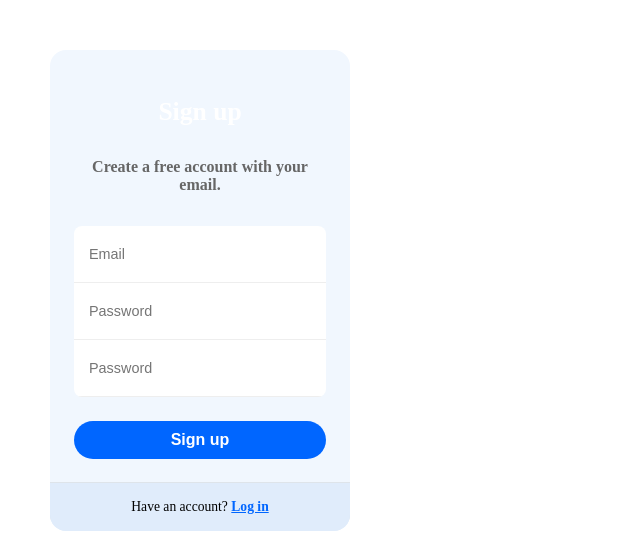
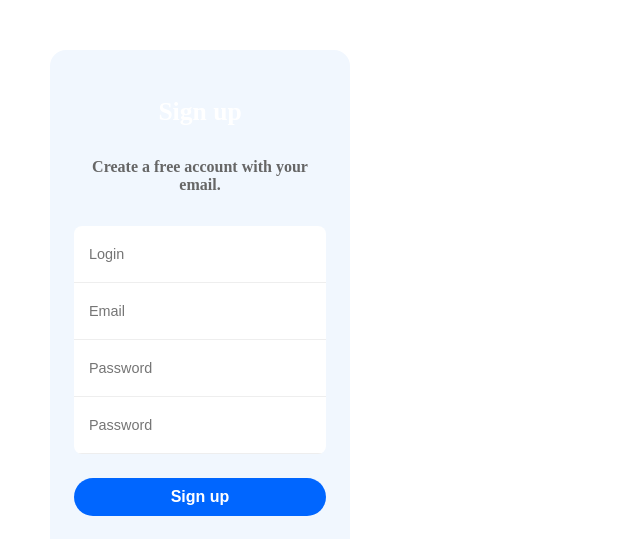
Before and after one commit to saintAg/jan_team, a PHP site: page /user/registration in a window 1280 px wide. Shown: the part 54-593 px from the top of the page, without its empty margins (0-640 px from the left). Run offline with PHP 8.4, Linux system fonts and the light colour scheme.

Commit message:
create add ;

```diff
--- a/app/controllers/BookingController.php
+++ b/app/controllers/BookingController.php
@@ -4,6 +4,9 @@ namespace app\controllers;
 
 class BookingController extends AbstractController
 {
+    /**
+     * @return mixed|void
+     */
 	public function index()
 	{
 		echo 'HELLO';
--- a/app/controllers/IndexController.php
+++ b/app/controllers/IndexController.php
@@ -4,7 +4,11 @@ namespace app\controllers;
 
 class IndexController extends AbstractController
 {
-	public function index()
+    /**
+     * @return void
+     * call render with index_index page in $view
+     */
+	public function index(): void
 	{
 		$this->view->render('index_index');
 	}
--- a/app/controllers/UserController.php
+++ b/app/controllers/UserController.php
@@ -7,8 +7,14 @@ use app\core\Route;
 
 class UserController extends AbstractController
 {
+    /**
+     * @var UserModel
+     */
 	private UserModel $model;
 
+    /**
+     *
+     */
 	public function __construct()
 	{
 		parent::__construct();
@@ -16,6 +22,9 @@ class UserController extends AbstractController
 		$this->model = new UserModel();
 	}
 
+    /**
+     * @return void
+     */
 	public function index(): void //singIn
 	{
 		$this->view->render('user_sign-in');
@@ -47,15 +56,16 @@ class UserController extends AbstractController
         $email = filter_input(INPUT_POST, 'email');
         $user = $this->model->find($email);
         if (!$user) {
+        $login = filter_input(INPUT_POST,'login');
             $pass = filter_input(INPUT_POST, 'password');
             $passConf = filter_input(INPUT_POST, 'password_conf');
             if ($pass == $passConf){
+                $user['login'] = $login;
                 $user['email'] = $email;
-                $user['pass'] = password_hash($pass);
+                $user['password'] = password_hash($pass,PASSWORD_DEFAULT);
                 $this->model->add($user);
             }
         }
-
         Route::redirect('/index/index');
     }
 }
--- a/app/core/Controllerable.php
+++ b/app/core/Controllerable.php
@@ -4,5 +4,9 @@ namespace app\core;
 
 interface Controllerable
 {
+    /**
+     * @return mixed
+     * create method index;
+     */
 	public function index();
 }
--- a/app/models/UserModel.php
+++ b/app/models/UserModel.php
@@ -4,7 +4,7 @@ namespace app\models;
 
 class UserModel
 {
-    protected $db;
+    protected \mysqli $db;
 
     public function __construct()
     {
@@ -15,6 +15,11 @@ class UserModel
         }
     }
 
+    /**
+     * @param $email
+     * @return array|null
+     * retrieves all users from a table
+     */
     public function find($email) : ?array
     {
         $query = "SELECT * FROM (users) WHERE (email) = '$email'";
@@ -25,10 +30,28 @@ class UserModel
         return $result->fetch_assoc();
     }
 
+    /**
+     * @param $result
+     * @return void
+     * eroor bd
+     */
     public function checkResult($result) : void
     {
         if(!$result){
             exit($this->db->error);
         }
     }
+
+    /**
+     * @param $user
+     * @return void
+     * save bd $user
+     */
+    public function add($user)
+    {
+       $query = "INSERT INTO users (login,email,password) VALUES ('$user[login]','$user[email]','$user[password]');";
+        $result = $this->db->query($query);
+        $this->checkResult($result);
+
+    }
 }
--- a/view/pages/user_sign-up_view.php
+++ b/view/pages/user_sign-up_view.php
@@ -3,6 +3,7 @@
         <span class="title">Sign up</span>
         <span class="subtitle">Create a free account with your email.</span>
         <div class="form-container">
+            <input type="text" name="login" class="input" placeholder="Login" >
             <input type="email" name="email" class="input" placeholder="Email">
             <input type="password" class="input" name="password" placeholder="Password">
             <input type="password" name="password_conf" class="input" placeholder="Password">
@@ -10,6 +11,6 @@
         <button>Sign up</button>
     </form>
     <div class="form-section">
-        <p>Have an account? <a href="">Log in</a></p>
+        <p>Have an account? <a href="#">Log in</a></p>
     </div>
 </div>
```
Also changed, not shown: app/controllers/AbstractController.php (+7 -0 lines), app/core/Route.php (+20 -0 lines), app/core/View.php (+11 -2 lines).
